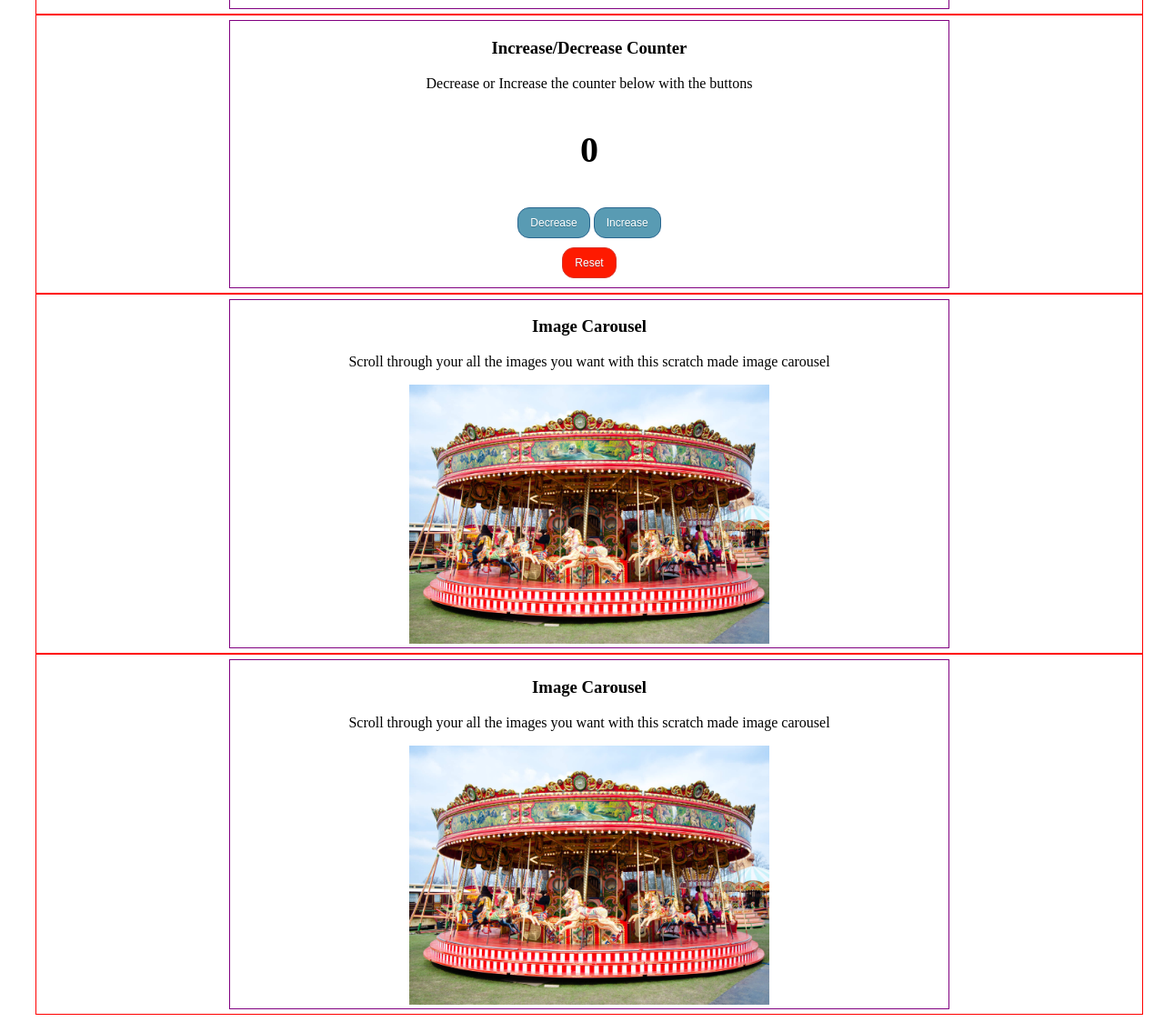
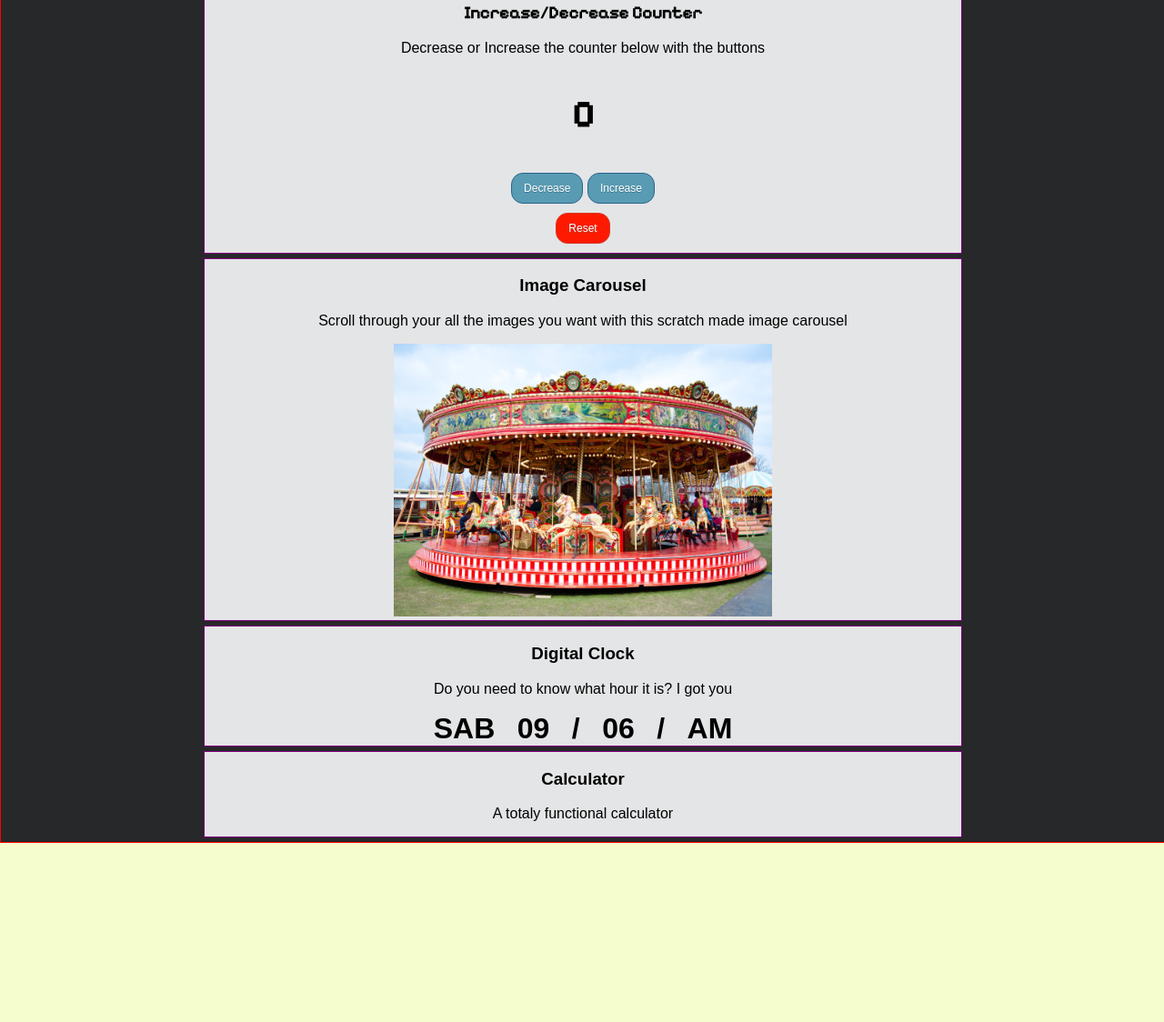
Before and after one commit to pecezon/Beginner-projects, a plain HTML site: page index.html in a window 1280 px wide. Shown: the part 729-1853 px from the top of the page at 91% size. After the commit the page ends 1656 px from the top, so only its background shows below. Drawn offline with Linux system fonts and the light colour scheme; a web font is replaced by a local one.

Commit message:
actualizando la branch

```diff
--- a/index.html
+++ b/index.html
@@ -7,7 +7,7 @@
     <link rel="stylesheet" href="style.css">
     <link rel="preconnect" href="https://fonts.googleapis.com">
     <link rel="preconnect" href="https://fonts.gstatic.com" crossorigin>
-    <link href="https://fonts.googleapis.com/css2?family=Comfortaa:wght@500&display=swap" rel="stylesheet">
+    <link href="https://fonts.googleapis.com/css2?family=AR+One+Sans&family=Pixelify+Sans&family=Quintessential&family=Roboto&display=swap" rel="stylesheet">
     <title>Beginner-projects from codefoxx</title>
 </head>
 <body>
@@ -17,6 +17,8 @@
             <h1>Beginner-projects from codefoxx</h1>
         </div>
     </header>
+
+
     <div class="container-proyectos">
         <div class="proyecto" id="background-colors">
             <a href="background colors/index.html">
@@ -24,16 +26,14 @@
                 <p>Just a button that generates a random color for the background of the page</p>
             </a>
         </div>
-    </div>
-    <div class="container-proyectos">
+
         <div class="proyecto"  id="hex-colors">
             <a href="hex colors/index.html">
                 <h3>Hex Colors</h3>
                 <p>Generates a random hex color and displays</p>
             </a>
         </div>
-    </div>
-    <div class="container-proyectos">
+
         <div class="proyecto"  id="quote-generator">
             <a href="random quotes/index.html">
                 <h3>Random Quote Generator</h3>
@@ -43,18 +43,16 @@
             <p id="quote">"Kanye West is da GOAT"</p>
             <h4 id="author">― Diego López</h4>
         </div>
-    </div>
-    <div class="container-proyectos">
+
         <div class="proyecto"  id="message">
             <a href="message/index.html">
                 <h3>Pass the message site</h3>
                 <p>Displays the message you input</p>
             </a>
-            <input type="text" id="message-input"><button id="message-sending-button" onclick="getMessage()">Enviar</button>
+            <input type="text" id="message-input"><button id="message-sending-button" onclick="getMessage()">Submit</button>
             <p id="message-output">Arriba el america</p>
         </div>
-    </div>
-    <div class="container-proyectos">
+
         <div class="proyecto"  id="counter">
             <a href="counter/index.html">
                 <h3>Increase/Decrease Counter</h3>
@@ -66,26 +64,37 @@
             <br>
             <button type="button" class="counter-reset" onclick="reset()">Reset</button>
         </div>
-    </div>
-    <div class="container-proyectos">
+
         <div class="proyecto"  id="image-carousel">
             <a href="image carousel/index.html">
                 <h3>Image Carousel</h3>
                 <p>Scroll through your all the images you want with this scratch made image carousel</p>
                 <img src="img/carousel.jpg" alt="Carousel.jpg" width="50%">
             </a>
+        </div>
 
+        <div class="proyecto"  id="digital-clock">
+            <a href="digital clock/index.html">
+                <h3>Digital Clock</h3>
+                <p>Do you need to know what hour it is? I got you</p>
+                <div class="digitalClock">
+                    <h1 id="day">MON</h1>
+                    <h1 id="hour">04</h1>
+                    <h1 id="bar1">/</h1>
+                    <h1 id="minute">20</h1>
+                    <h1 id="bar2">/</h1>
+                    <h1 id="ampm">PM</h1>
+                </div>
+            </a>
         </div>
-    </div>
-    <div class="container-proyectos">
-        <div class="proyecto"  id="image-carousel">
-            <a href="image carousel/index.html">
-                <h3>Image Carousel</h3>
-                <p>Scroll through your all the images you want with this scratch made image carousel</p>
-                <img src="img/carousel.jpg" alt="Carousel.jpg" width="50%">
+
+        <div class="proyecto"  id="calculator">
+            <a href="calculadora/index.html">
+                <h3>Calculator</h3>
+                <p>A totaly functional calculator</p>
             </a>
+        </div>
 
-        </div>
     </div>
 
     <script src="script.js"></script>
--- a/script.js
+++ b/script.js
@@ -45,3 +45,32 @@ function reset() {
     count = 0
     document.getElementById("count").innerHTML = count
 }
+
+//Digital clock
+window.addEventListener("load", calculateTime)
+
+function onlyHour(hour, minute, ampm) {
+    document.getElementById("title").innerHTML = `Son las ${hour}:${minute} ${ampm}`
+}
+
+function calculateTime() {
+    let date = new Date()
+    let dayNumber = date.getDay()
+    let hour = date.getHours()
+    let minute = date.getMinutes()
+    let ampm = hour >= 12 ? "PM" : "AM"
+    let dayNames = ["DOM","LUN","MAR","MIE","JUE","VIE","SAB"]
+
+    hour = hour % 12
+    hour = hour ? hour : "12"
+    hour = hour < 10 ? "0" + hour : hour
+    minute = minute < 10 ? "0" + minute : minute
+
+    document.getElementById("day").innerHTML = dayNames[dayNumber]
+    document.getElementById("hour").innerHTML = hour
+    document.getElementById("minute").innerHTML = minute
+    document.getElementById("ampm").innerHTML = ampm
+
+    onlyHour(hour, minute, ampm)
+    setTimeout(calculateTime, 200)
+}
--- a/style.css
+++ b/style.css
@@ -1,22 +1,29 @@
+/** FONTS
+font-family: 'AR One Sans', sans-serif;
+font-family: 'Pixelify Sans', cursive;
+font-family: 'Quintessential', cursive;
+font-family: 'Roboto', sans-serif;
+*/
+
 body{
-    width: 100%;
-    margin: 5px, 0, 5px;
-    justify-content: center;
-    align-items: center;
+    margin: 0;
+    background-color: #F5FCCD;
+    font-family: 'AR One Sans', sans-serif;
 }
 
 .container{
     margin: 0 auto;
-    width: 95%;
+    width: 100%;
     display: flex;
     justify-content: center;
-    border: 1px solid black;
+    background-color: #61677A;
 }
 
 .container-proyectos{
     margin: 0 auto;
-    width: 95%;
+    width: 100%;
     border: red 1px solid;
+    background-color: #272829;
 }
 
 .proyecto{
@@ -26,11 +33,16 @@ body{
     width: 65%;
     border: purple 1px solid;
     text-align: center;
+    background-color: #e4e5e6;
 }
 
 a{
     text-decoration: none;
     color: black;
+}
+
+.proyecto:hover{
+    background-color: #a5a5a5;
 }
 
 
@@ -87,6 +99,9 @@ a{
 }
 
 /*Quote Generator Project 3*/
+#quote-generator h3{
+    font-family: 'Quintessential', cursive;
+}
 .quote-button {
 	background-color:#12476b;
 	border-radius:27px;
@@ -94,7 +109,6 @@ a{
 	display:inline-block;
 	cursor:pointer;
 	color:#ffffff;
-	font-family:Arial;
 	font-size:15px;
 	padding:14px 14px;
 	text-decoration:none;
@@ -145,6 +159,10 @@ a{
 
 /*Counter Project 5*/
 
+#counter h3{
+    font-family: 'Pixelify Sans', cursive;
+}
+
 #count{
     font-size: 5vh;
 }
@@ -193,3 +211,10 @@ a{
 }
 
 /*Image Carousel Project 6*/
+
+/*Digital Clock Project 7*/
+.digitalClock h1{
+    display: inline-block;
+    margin: 0 10px;
+    font-weight: bold;
+}
```
